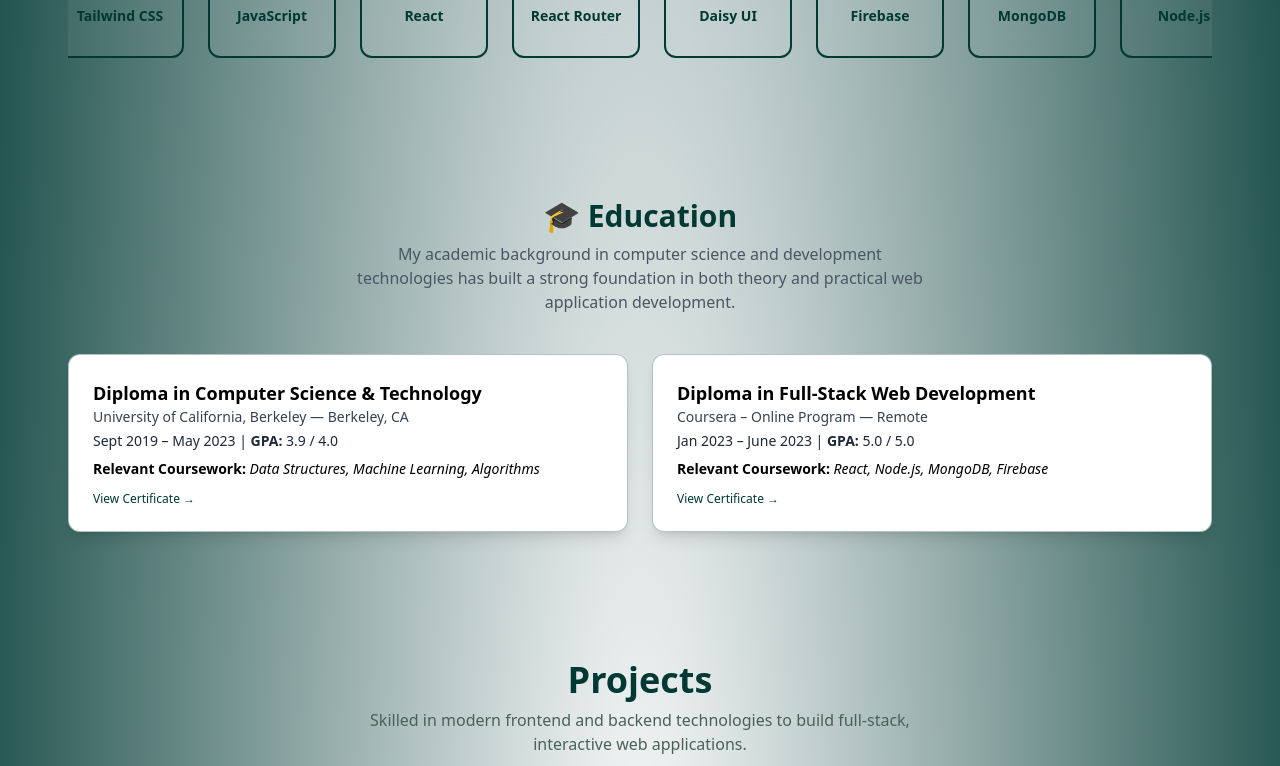
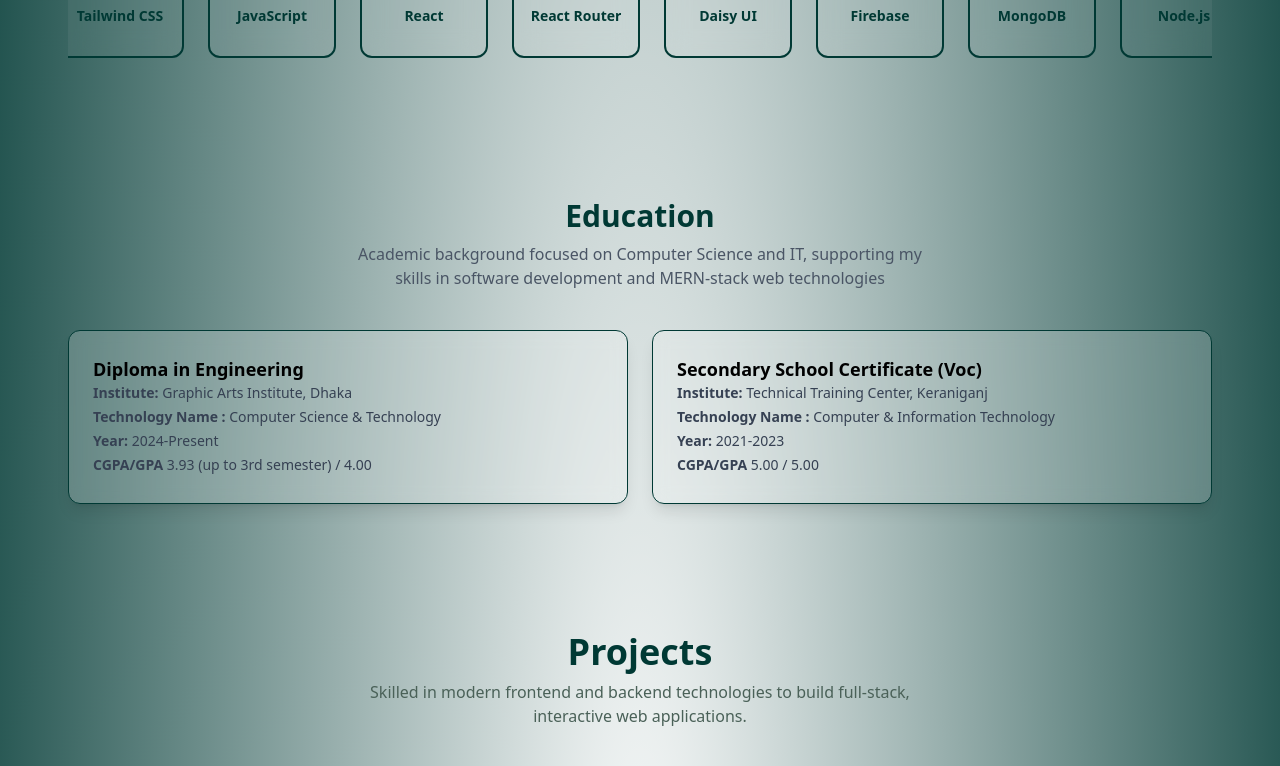
Before and after one commit to TarekNexus/Portfolio-Tarek, a React (Vite) app: page / in a window 1280 px wide. Shown: the part 1564-2330 px from the top of the page. Built offline with nearby package versions, Linux system fonts and the light colour scheme.

Commit message:
education section update

```diff
--- a/src/components/Education.jsx
+++ b/src/components/Education.jsx
@@ -1,67 +1,104 @@
-import React from "react";
+import React, { useState, useEffect } from "react";
+// eslint-disable-next-line no-unused-vars
+import { motion } from "framer-motion";
 
 const educationData = [
   {
-    degree: "Diploma in Computer Science & Technology",
-    university: "University of California, Berkeley",
-    location: "Berkeley, CA",
-    date: "Sept 2019 – May 2023",
-    gpa: "3.9 / 4.0",
-    coursework: "Data Structures, Machine Learning, Algorithms",
-    certificateLink: "#",
+    degree: "Diploma in Engineering",
+    subject: "Computer Science & Technology",
+    university: "Graphic Arts Institute, Dhaka",
+    graduation_date: "2024-Present",
+    cgpa: "3.93 (up to 3rd semester) / 4.00",
   },
   {
-    degree: "Diploma in Full-Stack Web Development",
-    university: "Coursera – Online Program",
-    location: "Remote",
-    date: "Jan 2023 – June 2023",
-    gpa: "5.0 / 5.0",
-    coursework: "React, Node.js, MongoDB, Firebase",
-    certificateLink: "#",
+    degree: "Secondary School Certificate (Voc)",
+    subject: "Computer & Information Technology",
+    university: "Technical Training Center, Keraniganj",
+    graduation_date: "2021-2023",
+    cgpa: "5.00 / 5.00",
   },
 ];
 
-const EducationCard = ({ item }) => (
-  <div className="flex-1  bg-white border border-[#003934]/30 p-6 rounded-xl shadow-lg hover:scale-[1.03] transition duration-300 text-black">
+const EducationCard = ({ item, index }) => (
+  <motion.div
+    custom={index}
+    initial={{ opacity: 0, y: 40 }}
+    whileInView={{ opacity: 1, y: 0 }}
+    transition={{
+      delay: 0.2 + index * 0.3,
+      duration: 0.8,
+      ease: "easeOut",
+    }}
+    viewport={{ once: true }}
+    className="flex-1 border border-[#003934] bg-white/20 backdrop-blur-sm p-6 rounded-xl shadow-lg hover:scale-[1.03] transition duration-300 text-black"
+  >
     <h3 className="text-lg font-semibold">{item.degree}</h3>
     <p className="text-sm text-gray-700 mb-1">
-      {item.university} — {item.location}
+      <strong> Institute:</strong> {item.university}
     </p>
-    <p className="text-sm text-gray-800">
-      {item.date} | <span className="font-semibold">GPA:</span> {item.gpa}
+    <p className="text-sm text-gray-700 mb-1">
+      <strong>Technology Name :</strong> {item.subject}
     </p>
-    <p className="text-sm mt-2 italic">
-      <span className="font-semibold not-italic">Relevant Coursework:</span>{" "}
-      {item.coursework}
+    <p className="text-sm text-gray-700 mb-1">
+      <strong>Year:</strong> {item.graduation_date}
     </p>
-    <a
-      href={item.certificateLink}
-      className="block text-xs text-[#003934] mt-3 hover:underline font-medium"
-    >
-      View Certificate &rarr;
-    </a>
-  </div>
+    <p className="text-sm text-gray-700 mb-1">
+      <strong>CGPA/GPA</strong> {item.cgpa}
+    </p>
+  </motion.div>
 );
 
 const EducationSection = () => {
+  const [loading, setLoading] = useState(true);
+
+  useEffect(() => {
+    // Simulate loading delay for 1.5 seconds
+    const timer = setTimeout(() => setLoading(false), 1500);
+    return () => clearTimeout(timer);
+  }, []);
+
   return (
-    <section id="education" className="relative scroll-mt-12 py-16 px-4  text-black">
+    <section
+      id="education"
+      className="relative scroll-mt-12 py-16 px-4 text-black"
+    >
+      <div className="max-w-[1600px] w-11/12 mx-auto">
+        {/* Title */}
+        <motion.h2
+          className="text-3xl font-bold text-center text-[#003934] mb-2"
+          initial={{ opacity: 0, y: 30 }}
+          animate={{ opacity: 1, y: 0 }}
+          transition={{ duration: 0.5, ease: "easeOut" }}
+        >
+          Education
+        </motion.h2>
 
-      <div className="max-w-[1600px] w-11/12 mx-auto">
-        <h2 className="text-3xl font-bold text-center text-[#003934] mb-2">
-          🎓 Education
-        </h2>
-        <p className="text-center text-gray-600 mb-10 max-w-xl mx-auto">
-          My academic background in computer science and development
-          technologies has built a strong foundation in both theory and
-          practical web application development.
-        </p>
+        {/* Subtitle */}
+        <motion.p
+          className="text-center text-gray-600 mb-10 max-w-xl mx-auto"
+          initial={{ opacity: 0, y: 30 }}
+          animate={{ opacity: 1, y: 0 }}
+          transition={{ duration: 0.5, ease: "easeOut", delay: 0.2 }}
+        >
+          Academic background focused on Computer Science and IT, supporting my
+          skills in software development and MERN-stack web technologies
+        </motion.p>
 
-        <div className="flex flex-wrap justify-center gap-6">
-          {educationData.map((item, idx) => (
-            <EducationCard key={idx} item={item} />
-          ))}
-        </div>
+        {loading ? (
+          <div className="flex justify-center items-center h-40">
+            {/* Spinner */}
+            <motion.span
+              className="inline-block h-10 w-10 border-4 border-[#003934] border-t-transparent rounded-full animate-spin"
+              aria-label="loading spinner"
+            />
+          </div>
+        ) : (
+          <div className="flex flex-wrap justify-center gap-6">
+            {educationData.map((item, idx) => (
+              <EducationCard key={idx} item={item} index={idx} />
+            ))}
+          </div>
+        )}
       </div>
     </section>
   );
```
